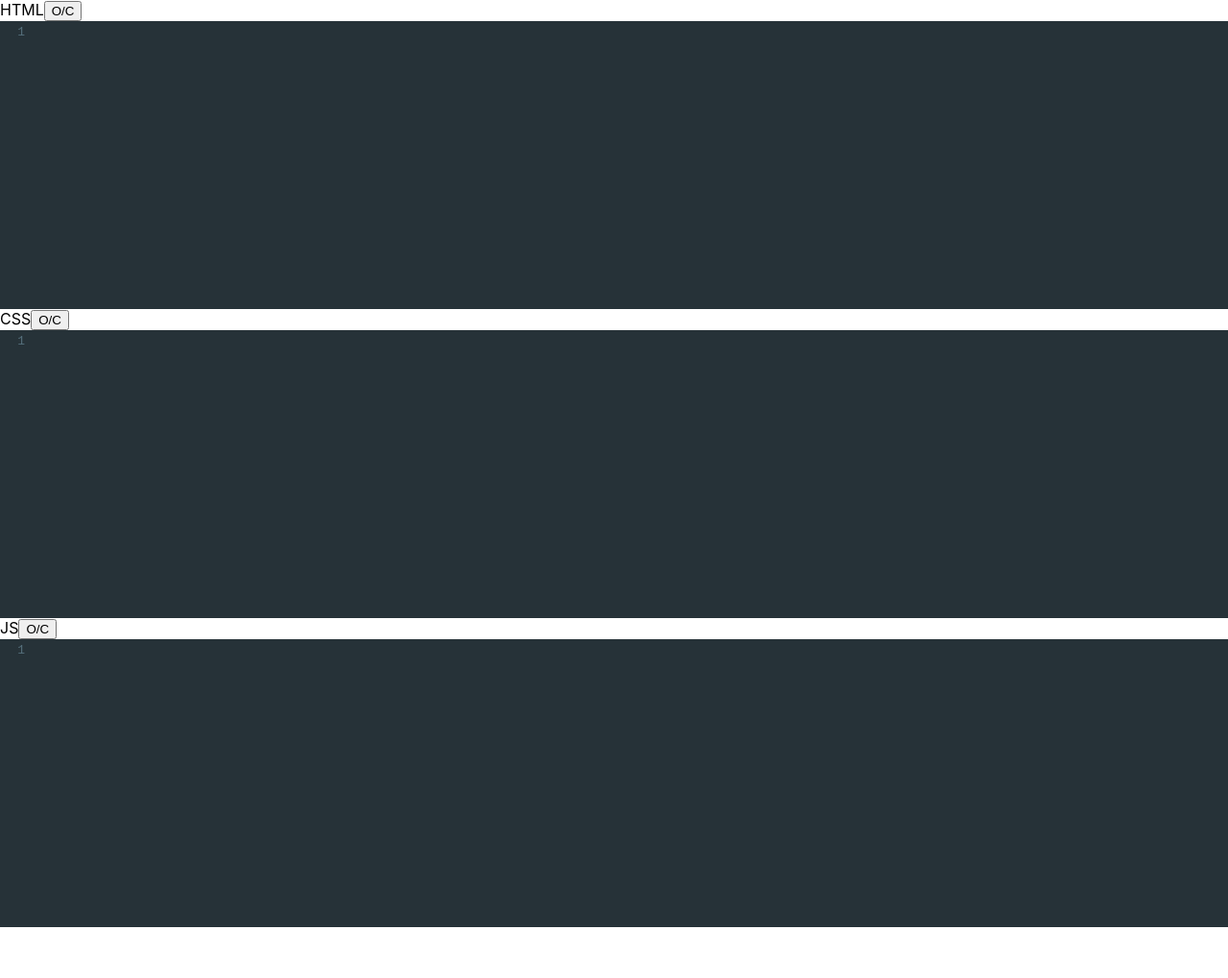
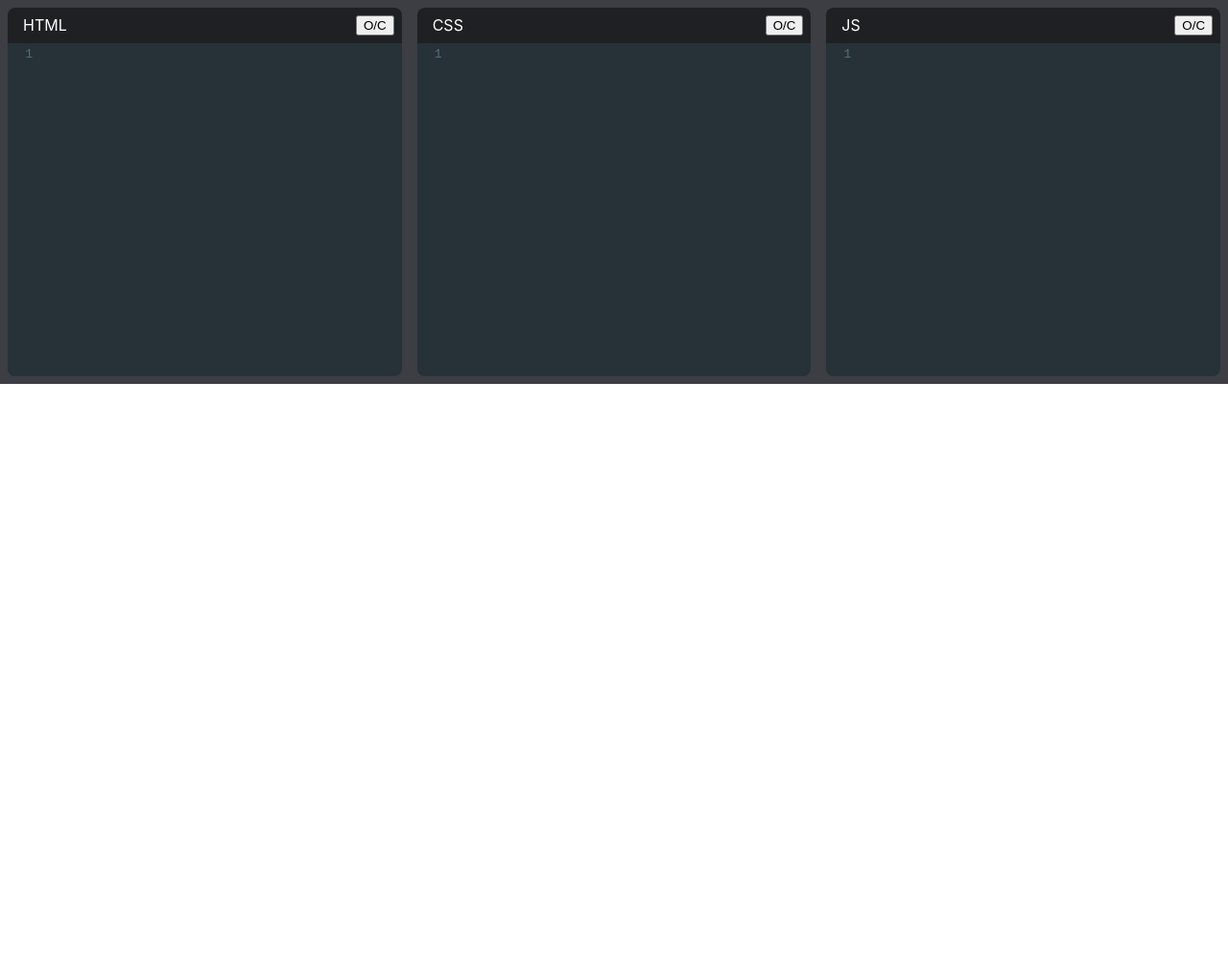
Before and after one commit to brnms/codepen-clone, a React app: page / in a window 1280 px wide. Shown: the whole page at 96% size. After the commit the page ends 800 px from the top, so only its background shows below. Built offline with nearby package versions, Linux system fonts and the light colour scheme.

Commit message:
Add files via upload

```diff
--- a/src/components/App.js
+++ b/src/components/App.js
@@ -1,10 +1,27 @@
-import React, { useState } from 'react'
+import React, { useState, useEffect } from 'react'
 import Editor from './Editor'
 
 function App() {
   const [html, setHtml] = useState('')
   const [css, setCss] = useState('')
   const [js, setJs] = useState('')
+  const [srcDoc, setSrcDoc] = useState('')
+
+  useEffect(() => {
+    const timeout = setTimeout(() => {
+      setSrcDoc (
+        `
+        <html>
+          <body>${html}</body>
+          <style>${css}</style>
+          <script>${js}</script>
+        </html>
+      `
+      )
+    }, 1000)
+
+    return () =>  clearTimeout(timeout)
+  },[html, css, js])
   return (
     <>
     <div className="pane top-pane">
@@ -19,15 +36,16 @@ function App() {
        value={css}
        onChange={setCss} />
       <Editor
-        language="js"
+        language="javascript"
         displayName="JS"
         value={js}
         onChange={setJs} />
     </div>
     <div className="pane">
         <iframe
+        srcDoc={srcDoc}
           title="output"
-          sandbox="allow-script"
+          sandbox="allow-scripts"
           frameBorder="0"
           width="100%"
           height="100%"
--- a/src/index.css
+++ b/src/index.css
@@ -5,9 +5,51 @@ body {
     sans-serif;
   -webkit-font-smoothing: antialiased;
   -moz-osx-font-smoothing: grayscale;
+  margin: 0;
+
 }
 
 code {
   font-family: source-code-pro, Menlo, Monaco, Consolas, 'Courier New',
     monospace;
 }
+
+.top-pane {
+  background-color: hsl(225, 6%, 25%);
+
+}
+
+.pane {
+  height: 50vh;
+  display: flex;
+}
+
+.editor-container {
+  flex-grow: 1;
+  flex-basis: 0;
+  display: flex;
+  flex-direction: column;
+  padding: .5rem;
+  background: hsl(225, 6¨, 25%);
+}
+
+.editor-title {
+  display: flex;
+  justify-content: space-between;
+  background-color: hsl(225, 6%, 13%);
+  color: white;
+  padding: .5rem .5rem .5rem 1rem;
+  border-top-right-radius: .5rem;
+  border-top-left-radius: .5rem;
+}
+
+.CodeMirror {
+  height: 100% !important;
+}
+
+.code-mirror-wrapper {
+  flex-grow: 1;
+  border-bottom-right-radius: .5rem;
+  border-bottom-left-radius: .5rem;
+  overflow: hidden;
+}
```
